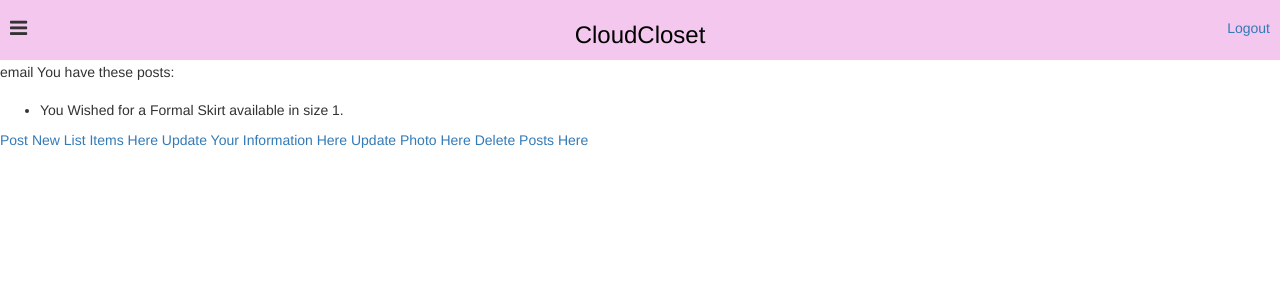
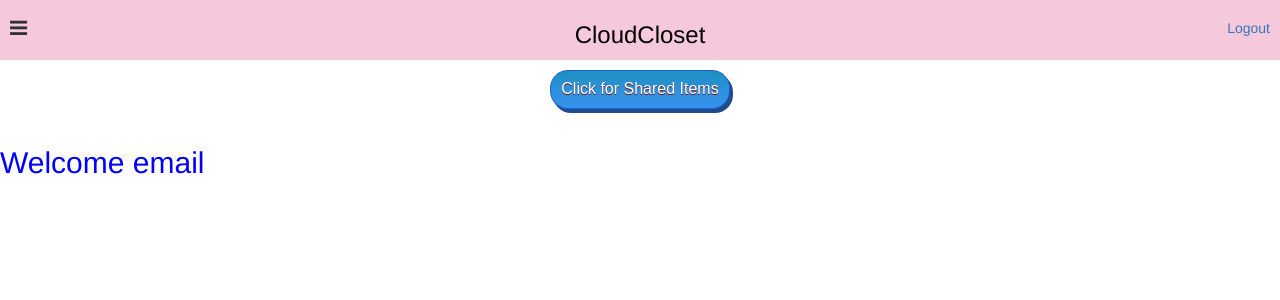
Before and after one commit to AmandaSF/clothing-project, a Flask app: page /user-page in a window 1280 px wide. Shown: the top 300 px of the page. Run offline with Flask 2, Linux system fonts and the light colour scheme; the visitor is signed in with stand-in values (Sample User, id 1); data comes from the database, SQL or seed files in the repository; some web fonts are replaced.

Commit message:
button looks better now

```diff
--- a/model.py
+++ b/model.py
@@ -2,7 +2,7 @@
 
 from flask_sqlalchemy import SQLAlchemy
 from functools import wraps
-from flask import session
+from flask import session, flash, redirect
 
 db = SQLAlchemy()
 
--- a/server.py
+++ b/server.py
@@ -88,7 +88,6 @@
 
 
     session["user_id"] = user.user_id
-    flash("Logged in")
     return redirect("/")
 
 @app.route('/user-page')
@@ -98,11 +97,15 @@
 
     current_user = session.get("user_id")
     user = User.query.filter(User.user_id == current_user).first()
-    post = Post.query.filter(db.and_(Post.user_email == user.email,
-    	Post.active == True)).all()
+
+    share = Post.query.filter(db.and_(Post.user_email == user.email,
+    	Post.active == True, Post.post_types == "Share")).all()
+    wish = Post.query.filter(db.and_(Post.user_email == user.email,
+    	Post.active == True, Post.post_types == "Wish")).all()
 
 
-    return render_template('user_page.html', user=user, post=post)
+    return render_template('user_page.html', user=user,
+    	share=share, wish=wish)
 
 
 
@@ -136,7 +139,6 @@
     """logout user."""
 
     del session['user_id']
-    flash('logged out')
     return redirect('/')
 
 
@@ -233,6 +235,12 @@
 	flash("The selected posts have been deleted.")
 	return redirect('/user-page')
 
+@app.route('/faq')
+def faq():
+	"""renders faq page"""
+
+	return render_template('faq.html')
+
 @app.route('/test')
 def test():
     """test function"""
--- a/static/style.css
+++ b/static/style.css
@@ -1,4 +1,5 @@
 body {
+	background-color: #a5a5a5;
 	font-family: 'Fenix', serif;
 	margin: 0;
 }
@@ -6,7 +7,7 @@
 header {
 	width: 100%;
 	height: 60px;
-	background-color: #f4c7ee;
+	background-color: #f6c8db;
 
 }
 
@@ -20,6 +21,7 @@
 	font-size: 24px;
 	width: 40%;
 	margin: 0 auto;
+
 }
 
 .title > a {
@@ -36,7 +38,7 @@
 .dropdown > div {
 	display: none;
 	margin: 20px 0 0;
-	background-color: #f4c7ee;
+	background-color: #f6c8db;
 	position: absolute;
 }
 
@@ -58,9 +60,64 @@
 
 }
 
+.flash_message {
+	color: blue;
+	font-size: 20px;
+	margin-left: 15%;
+	display: block;
+	text-align: left;
+	position: absolute;
+}
+
+.toggle_button {
+	margin: auto;
+	text-align: center;
+	padding-bottom: 15px;
+}
+
 .items_toggle {
-	margin: 0 auto;
-	display: block;
+	-moz-box-shadow: 3px 4px 0px 0px #214b8a;
+	-webkit-box-shadow: 3px 4px 0px 0px #214b8a;
+	box-shadow: 3px 4px 0px 0px #214b8a;
+	background:-webkit-gradient(linear, left top, left bottom, color-stop(0.05, #2090c4), color-stop(1, #3891f0));
+	background:-moz-linear-gradient(top, #2090c4 5%, #3891f0 100%);
+	background:-webkit-linear-gradient(top, #2090c4 5%, #3891f0 100%);
+	background:-o-linear-gradient(top, #2090c4 5%, #3891f0 100%);
+	background:-ms-linear-gradient(top, #2090c4 5%, #3891f0 100%);
+	background:linear-gradient(to bottom, #2090c4 5%, #3891f0 100%);
+	filter:progid:DXImageTransform.Microsoft.gradient(startColorstr='#2090c4', endColorstr='#3891f0',GradientType=0);
+	background-color:#2090c4;
+	-moz-border-radius:18px;
+	-webkit-border-radius:18px;
+	border-radius:18px;
+	border:1px solid #1962cf;
+	display:inline-block;
+	cursor:pointer;
+	color:#ffffff;
+	font-family:Arial;
+	font-size:16px;
+	padding:7px 10px;
+	text-decoration:none;
+	text-shadow:0px 1px 0px #810e05;
+}
+.items_toggle:hover {
+	background:-webkit-gradient(linear, left top, left bottom, color-stop(0.05, #3891f0), color-stop(1, #2090c4));
+	background:-moz-linear-gradient(top, #3891f0 5%, #2090c4 100%);
+	background:-webkit-linear-gradient(top, #3891f0 5%, #2090c4 100%);
+	background:-o-linear-gradient(top, #3891f0 5%, #2090c4 100%);
+	background:-ms-linear-gradient(top, #3891f0 5%, #2090c4 100%);
+	background:linear-gradient(to bottom, #3891f0 5%, #2090c4 100%);
+	filter:progid:DXImageTransform.Microsoft.gradient(startColorstr='#3891f0', endColorstr='#2090c4',GradientType=0);
+	background-color:#3891f0;
+}
+
+.items_toggle:active {
+	position:relative;
+	top:1px;
+}
+
+.display {
+	border: 1px;
 }
 
 .item {
@@ -71,8 +128,95 @@
 
 .item_text {
 	max-width: 100%;
+	word-wrap: break-word;
 }
 
 .text {
 	content: "See What Users Need"
 }
+
+.user_greeting {
+	color: blue;
+	font-size: 30px;
+}
+
+.user_toggle {
+	-moz-box-shadow: 3px 4px 0px 0px #214b8a;
+	-webkit-box-shadow: 3px 4px 0px 0px #214b8a;
+	box-shadow: 3px 4px 0px 0px #214b8a;
+	background:-webkit-gradient(linear, left top, left bottom, color-stop(0.05, #2090c4), color-stop(1, #3891f0));
+	background:-moz-linear-gradient(top, #2090c4 5%, #3891f0 100%);
+	background:-webkit-linear-gradient(top, #2090c4 5%, #3891f0 100%);
+	background:-o-linear-gradient(top, #2090c4 5%, #3891f0 100%);
+	background:-ms-linear-gradient(top, #2090c4 5%, #3891f0 100%);
+	background:linear-gradient(to bottom, #2090c4 5%, #3891f0 100%);
+	filter:progid:DXImageTransform.Microsoft.gradient(startColorstr='#2090c4', endColorstr='#3891f0',GradientType=0);
+	background-color:#2090c4;
+	-moz-border-radius:18px;
+	-webkit-border-radius:18px;
+	border-radius:18px;
+	border:1px solid #1962cf;
+	display:inline-block;
+	cursor:pointer;
+	color:#ffffff;
+	font-family:Arial;
+	font-size:16px;
+	padding:7px 10px;
+	text-decoration:none;
+	text-shadow:0px 1px 0px #810e05;
+}
+.user_toggle:hover {
+	background:-webkit-gradient(linear, left top, left bottom, color-stop(0.05, #3891f0), color-stop(1, #2090c4));
+	background:-moz-linear-gradient(top, #3891f0 5%, #2090c4 100%);
+	background:-webkit-linear-gradient(top, #3891f0 5%, #2090c4 100%);
+	background:-o-linear-gradient(top, #3891f0 5%, #2090c4 100%);
+	background:-ms-linear-gradient(top, #3891f0 5%, #2090c4 100%);
+	background:linear-gradient(to bottom, #3891f0 5%, #2090c4 100%);
+	filter:progid:DXImageTransform.Microsoft.gradient(startColorstr='#3891f0', endColorstr='#2090c4',GradientType=0);
+	background-color:#3891f0;
+}
+.user_toggle:active {
+	position:relative;
+	top:1px;
+}
+
+img.photo {
+	width: 75%;
+	max-width: 180px;
+}
+
+.form {
+	width: 25%;
+	padding-top: 25px;
+	text-align: right;
+}
+
+.form_input {
+	margin: auto;
+	padding-top: 15px;
+}
+
+.form_submit {
+	padding-top: 25px;
+	text-align: center;
+}
+
+.register_text {
+	width: 25%;
+	padding-top: 25px;
+	font-size: 20px;
+	color: black;
+	text-align: center;
+}
+
+.register_text > a {
+	color: #41caff;
+}
+
+
+.form_post {
+	width: 100%;
+	padding-top: 25px;
+	padding-left: 50px;
+	text-align: left;
+}
--- a/static/toggler.js
+++ b/static/toggler.js
@@ -1,6 +1,6 @@
-$( "button" ).click(function() {
+$( "button.items_toggle" ).click(function() {
   $( ".display" ).toggle();
-  $("button").text() === "See What Users Are Sharing" ?  $("button").text("See What Users Need"): $("button").text("See What Users Are Sharing");
+  $("button.items_toggle").text() === "See What Users Are Sharing" ?  $("button.items_toggle").text("See What Users Need"): $("button.items_toggle").text("See What Users Are Sharing");
 
 });
 
@@ -12,3 +12,10 @@
 	}
 
 })
+
+$( "button.user_toggle" ).click(function() {
+  $( ".display" ).toggle();
+  $("button.user_toggle").text() === "Click for Shared Items" ?  $("button.user_toggle").text("Click for Requested Items"): $("button.user_toggle").text("Click for Shared Items");
+});
+
+$( ".flash_message" ).fadeOut(5000);
--- a/templates/base.html
+++ b/templates/base.html
@@ -23,7 +23,7 @@
                     <a href="/new-posting">Post New Items Here</a>
                 </div>
                 <div>
-                    <a href="/fqa">Frequently Asked Questions</a>
+                    <a href="/faq">Frequently Asked Questions</a>
                 </div>
             </div>
         </div>
@@ -39,11 +39,11 @@
         </div>
 
 
-	<ul>
+        <div class="flash_message">
         {% for message in get_flashed_messages() %}
-            <li>{{ message }}</li>
+            {{ message }}
         {% endfor %}
-    </ul>
+        </div>
 
 
 {% block content %} put your content here {% endblock %}
--- a/templates/user_page.html
+++ b/templates/user_page.html
@@ -1,22 +1,40 @@
 {% extends 'base.html' %}
 {% block content %}
+
+<div class="toggle_button">
+<button class="user_toggle">Click for Shared Items</button>
+</div>
+
+<div class="user_greeting">
+Welcome {{ user.user_name }}
+</div>
+
+
+<div style="display: none" class="display sharing">
+	<div class="item">
+	<span class="item_text">
+	{% for item in share %}
+		A {{ item.style }} {{ item.item_type }} available in size {{ item.size }}
+	</span>
+		<img src="{{ item.pic }}" class="photo">
+	</div>
+	{% endfor %}
+</div>
+
+<div class="display wanting">
+	{% for item in wish %}
+	<div class="item">
+	<span class="item_text">
+		A {{ item.style }} {{ item.item_type }} available in size {{ item.size }}.
+	</span>
+	<img src="{{ item.pic }}" class="photo">
+	</div>
+	{% endfor %}
+</div>
 
 
 
 
-{{ user.user_name }}
-
-You have these posts:
-<div>
-	<ul>
-	{% for item in post %}
-	<li>
-	You {{ item.post_types }}ed for a {{ item.style }} {{ item.item_type }} available in size {{ item.size }}.
-	</li>
-	{% endfor %}
-	</ul>
-</div>
-<a href="/new-posting">Post New List Items Here</a>
 <a href="/update-user">Update Your Information Here</a>
 <a href="/post-update">Update Photo Here</a>
 <a href="/delete-posting">Delete Posts Here</a>
```
Also changed, not shown: templates/faq.html (added, +28 -0 lines), templates/homepage.html (+6 -3 lines), templates/login.html (+6 -5 lines), templates/new_posting.html (+7 -7 lines).
